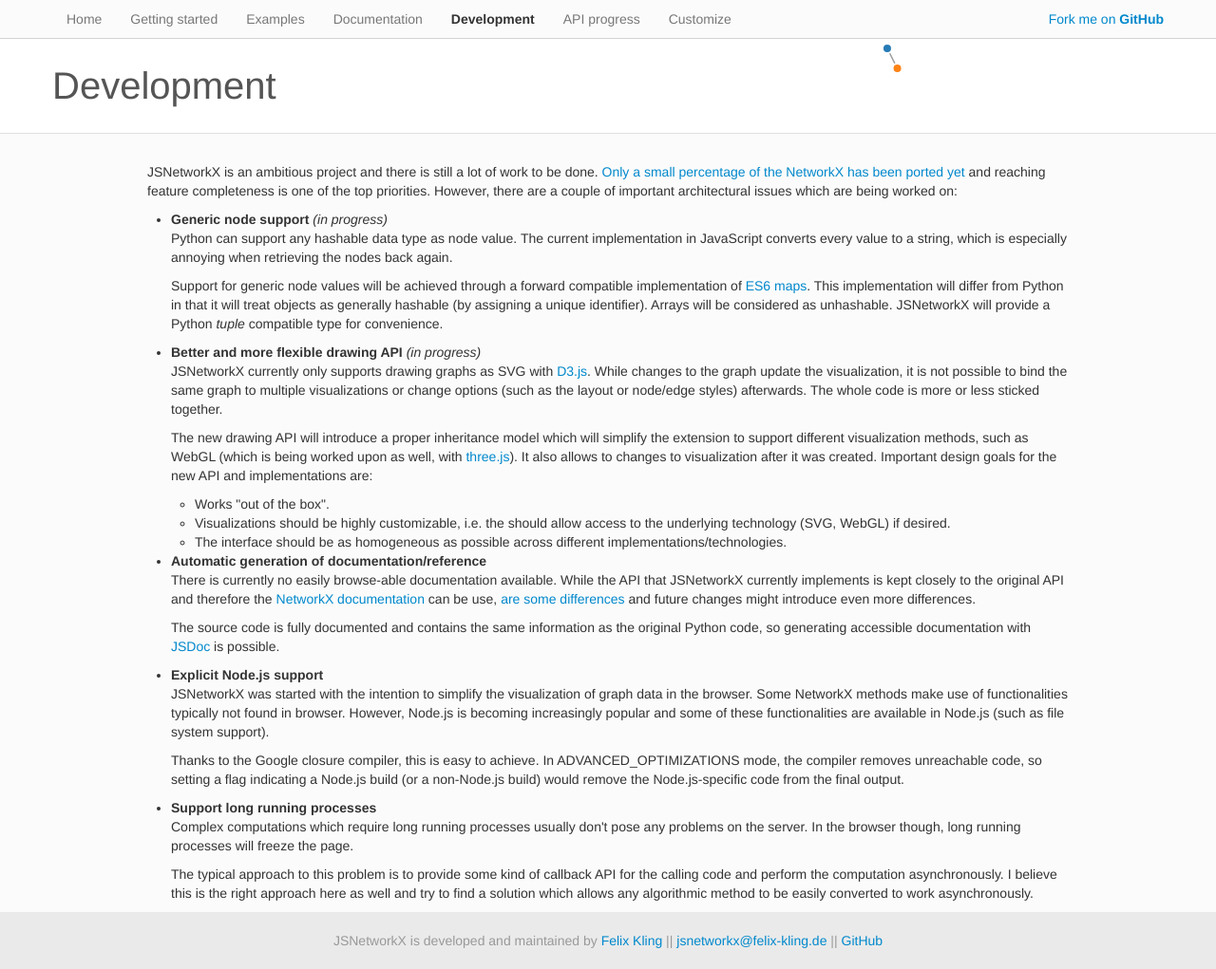
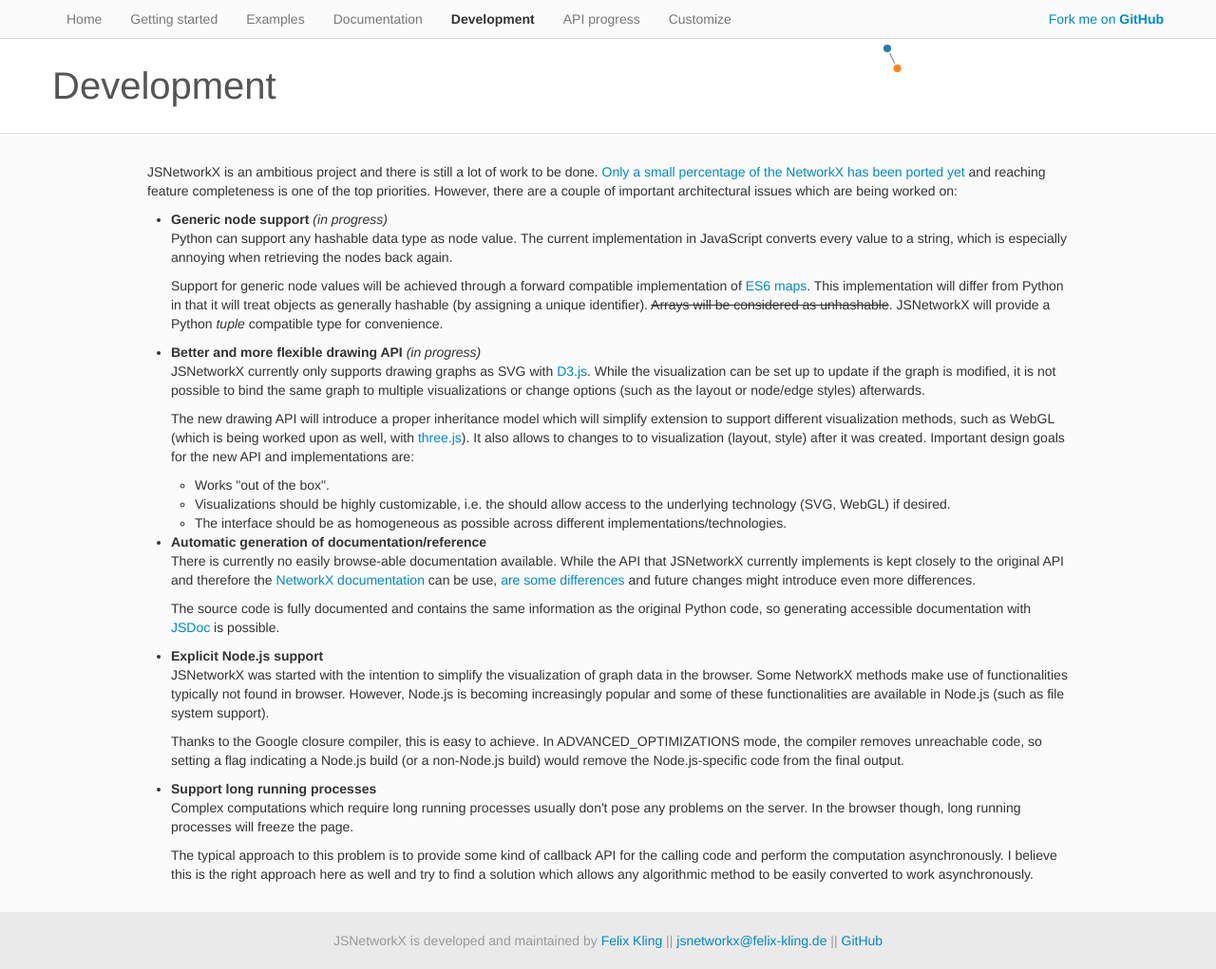
Before and after one commit to fkling/JSNetworkX, a Jekyll site: the page built from development.html, in a window 1280 px wide and 1021 px high. Shown: the whole window at 95% size. Built offline with Jekyll 4.4.1, drawn with Linux system fonts in a browser that asks for light colours; comment, search, counter and statistics services are not loaded.

Commit message:
Update development description.

```diff
--- a/development.html
+++ b/development.html
@@ -23,22 +23,21 @@
         compatible implementation of
         <a href="http://wiki.ecmascript.org/doku.php?id=harmony:simple_maps_and_sets">ES6 maps</a>.
         This implementation will differ from Python in that it will treat objects
-        as generally hashable (by assigning a unique identifier). Arrays will be considered
-        as unhashable. JSNetworkX will provide a Python <em>tuple</em>
+        as generally hashable (by assigning a unique identifier). <del>Arrays will be considered
+          as unhashable</del>. JSNetworkX will provide a Python <em>tuple</em>
         compatible type for convenience.
         </p>
       </li>
       <li>
       <div><strong>Better and more flexible drawing API</strong> <em>(in progress)</em> </div>
       <p>JSNetworkX currently only supports drawing graphs as SVG with <a href="http://d3js.org/">D3.js</a>.
-      While changes to the graph update the visualization, it is not possible
+      While the visualization can be set up to update if the graph is modified, it is not possible
       to bind the same graph to multiple visualizations or change options (such
-      as the layout or node/edge styles) afterwards. The whole code is more or
-      less sticked together.</p>
+      as the layout or node/edge styles) afterwards.</p>
       <p>The new drawing API will introduce a proper inheritance model which
-      will simplify the extension to support different visualization methods, such
+      will simplify extension to support different visualization methods, such
       as WebGL (which is being worked upon as well, with <a href="http://mrdoob.github.com/three.js/">three.js</a>).
-      It also allows to changes to visualization after it was created.
+      It also allows to changes to to visualization (layout, style) after it was created.
       Important design goals for the new API and implementations are:
       </p>
       <ul>
```
